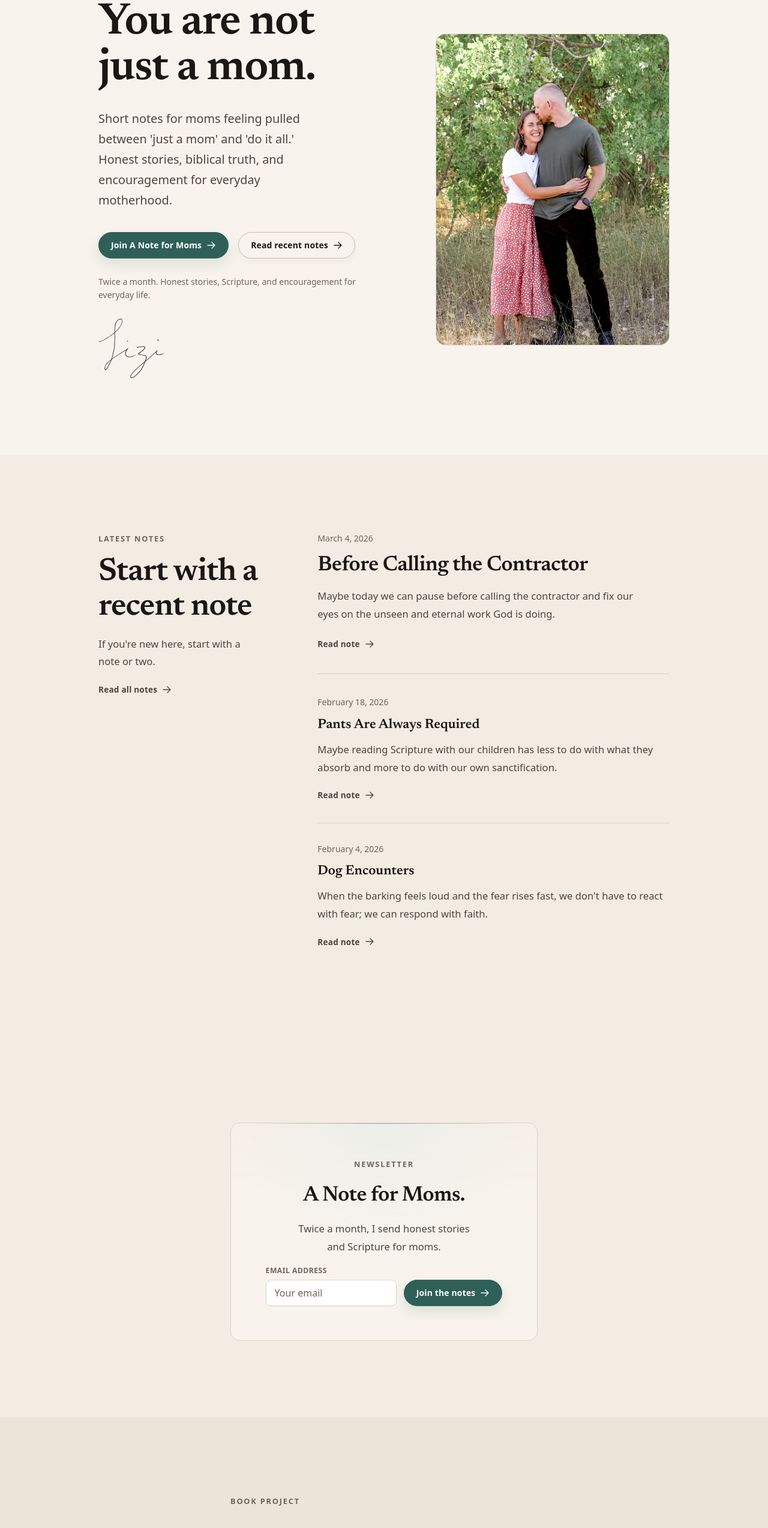
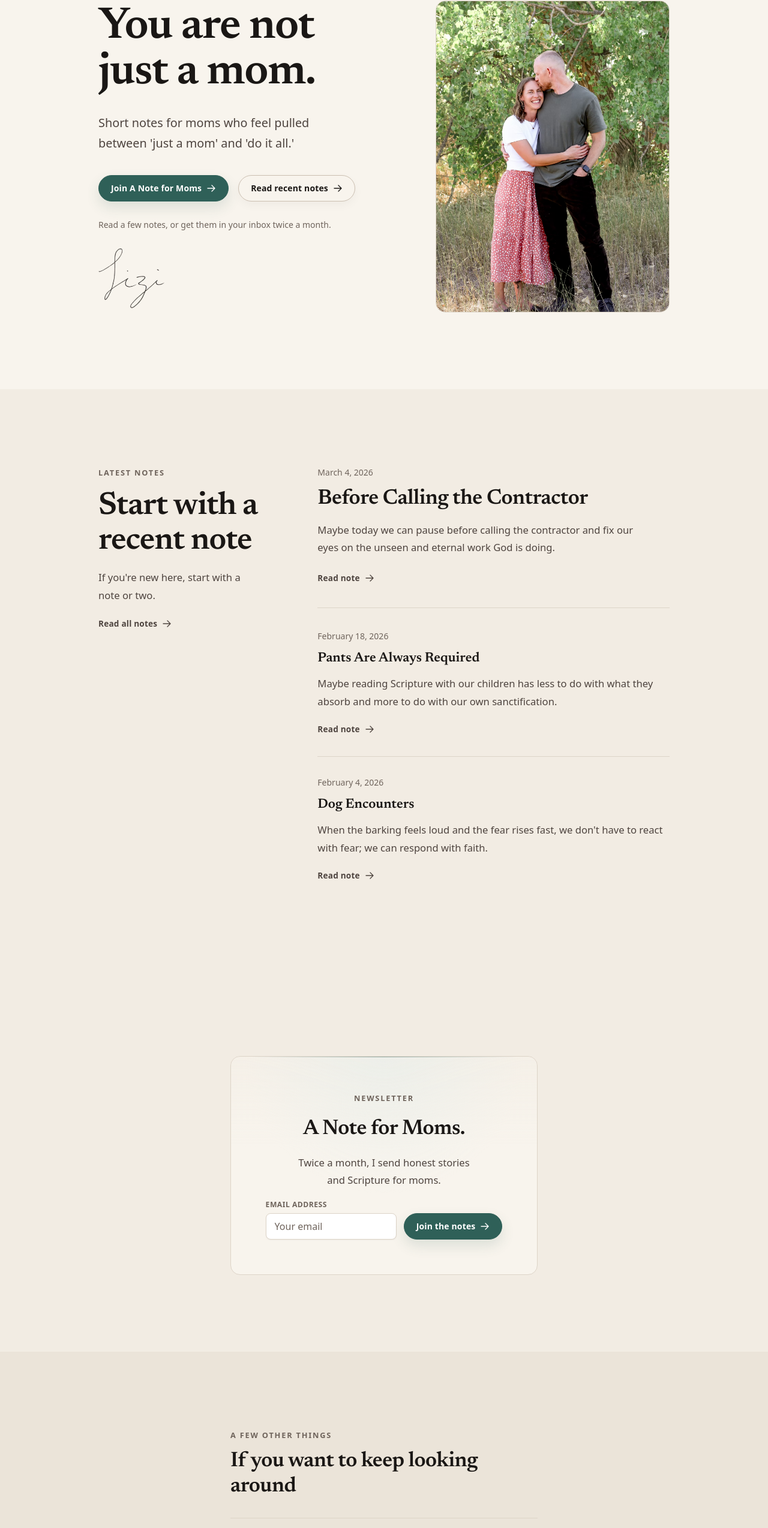
Before and after one commit to matsha05/justamom, a Next.js app: page / in a window 1280 px wide. Shown: the part 217-2765 px from the top of the page at 60% size. Built offline with nearby package versions, Linux system fonts and the light colour scheme; no server answers.

Commit message:
Refocus homepage around notes and newsletter

```diff
--- a/app/page.tsx
+++ b/app/page.tsx
@@ -112,75 +112,71 @@ export default function HomePage() {
         </div>
       </section>
 
-      <section id="work" className="section section-soft">
+      <section className="section section-soft">
         <div className="container-prose space-y-8">
-          <p className="text-label">{home.work.eyebrow}</p>
-          <h2 className="text-h1">{home.work.heading}</h2>
-          <div className="feature-quote">
-            <p className="text-body-lg text-[var(--color-ink)] leading-relaxed">
-              {home.work.excerpt}
+          <div className="space-y-3">
+            <p className="text-label">{home.more.eyebrow}</p>
+            <h2 className="text-h2">{home.more.heading}</h2>
+          </div>
+
+          <div className="divide-y divide-[var(--color-border)] border-y border-[var(--color-border)]">
+            <Link
+              href={home.work.cta.href}
+              className="group block py-6 md:flex md:items-start md:justify-between md:gap-8"
+            >
+              <div className="space-y-2">
+                <h3 className="text-h3">{home.work.heading}</h3>
+                <p className="text-body text-[var(--color-ink-soft)] max-w-[34ch]">
+                  {home.work.description}
                 </p>
               </div>
-          <Link className="link-arrow" href={home.work.cta.href}>
+              <span className="link-arrow mt-3 md:mt-1">
                 {home.work.cta.label}
                 <ArrowIcon />
+              </span>
             </Link>
-        </div>
-      </section>
 
-      <section id="speaking" className="section">
-        <div className="container">
-          <div className="section-split">
-            <div className="space-y-4">
-              <p className="text-label">{home.speaking.eyebrow}</p>
-              <h2 className="text-h1 max-w-[14ch]">{home.speaking.heading}</h2>
-              <p className="text-body text-[var(--color-ink-soft)] max-w-[30ch]">
-                {home.speaking.description}
-              </p>
             <TrackedLink
-                className="link-arrow"
               href={home.speaking.cta.href}
               eventName={home.speaking.cta.eventName}
               eventProperties={home.speaking.cta.eventProperties}
+              className="group block py-6 md:flex md:items-start md:justify-between md:gap-8"
             >
+              <div className="space-y-2">
+                <h3 className="text-h3">{home.speaking.heading}</h3>
+                <p className="text-body text-[var(--color-ink-soft)] max-w-[34ch]">
+                  {home.speaking.description}
+                </p>
+              </div>
+              <span className="link-arrow mt-3 md:mt-1">
                 {home.speaking.cta.label}
                 <ArrowIcon />
+              </span>
             </TrackedLink>
-            </div>
-            <div className="space-y-8">
-              {marketingContent.speaking.topics.items.map((topic) => (
-                <div
-                  key={topic.title}
-                  className="topic-card"
+
+            <Link
+              href="/contact"
+              className="group block py-6 md:flex md:items-start md:justify-between md:gap-8"
             >
-                  <h3 className="text-h3 mb-2">{topic.title}</h3>
-                  <p className="text-body">
-                    {topic.description}
+              <div className="space-y-2">
+                <h3 className="text-h3">{home.contact.heading}</h3>
+                <p className="text-body text-[var(--color-ink-soft)] max-w-[34ch]">
+                  {home.contact.description}
                 </p>
               </div>
-              ))}
+              <span className="link-arrow mt-3 md:mt-1">
+                Send a message
+                <ArrowIcon />
+              </span>
+            </Link>
           </div>
-          </div>
-        </div>
-      </section>
 
-      <section id="contact" className="section section-soft">
-        <div className="container-prose space-y-4">
-          <p className="text-label">{home.contact.eyebrow}</p>
-          <p className="text-body text-[var(--color-ink-soft)]">
-            {home.contact.description}
-          </p>
-          <div className="flex flex-wrap gap-4 pt-2">
           <a
             href={`mailto:${siteConfig.contact.email}`}
-              className="text-body-lg text-[var(--color-ink)] underline underline-offset-4"
+            className="inline-block text-body text-[var(--color-ink-soft)] underline underline-offset-4"
           >
             {siteConfig.contact.email}
           </a>
-            <Button asChild variant="outline" size="sm">
-              <Link href="/contact">Send a message</Link>
-            </Button>
-          </div>
         </div>
       </section>
     </>
--- a/content/site.ts
+++ b/content/site.ts
@@ -68,10 +68,10 @@ export const marketingContent = {
   },
   home: {
     hero: {
-      eyebrow: "For the days that feel holy and hard",
+      eyebrow: "",
       heading: "You are not just a mom.",
       description:
-        "Short notes for moms feeling pulled between 'just a mom' and 'do it all.' Honest stories, biblical truth, and encouragement for everyday motherhood.",
+        "Short notes for moms who feel pulled between 'just a mom' and 'do it all.'",
       primaryCta: {
         href: "#newsletter",
         label: "Join A Note for Moms",
@@ -84,13 +84,12 @@ export const marketingContent = {
         href: "/notes",
         label: "Read recent notes",
       } satisfies ContentActionLink,
-      trust: "Twice a month. Honest stories, Scripture, and encouragement for everyday life.",
+      trust: "Read a few notes, or get them in your inbox twice a month.",
     },
     work: {
-      eyebrow: "Book Project",
       heading: "The project taking shape behind the notes",
-      excerpt:
-        "Just a mom. It's wild how a three-word sentence can feel both true and entirely wrong at the same time. How it can shrink something as monumental as raising a human into something that feels small and slightly apologetic. As if caring for an image-bearer of God is somehow insignificant unless you add a title or a paycheck or something more 'productive' to go with it.",
+      description:
+        "A simple look at the manuscript and the ideas behind it.",
       cta: {
         href: "/work",
         label: "Read about the project",
@@ -107,10 +106,9 @@ export const marketingContent = {
       } satisfies ContentActionLink,
     },
     speaking: {
-      eyebrow: "Speaking",
-      heading: "Need a speaker for your women's gathering?",
+      heading: "Speaking for women's gatherings",
       description:
-        "I speak to women's gatherings about identity, motherhood, and following Jesus in everyday life.",
+        "Topics, host details, and a simple way to reach out.",
       cta: {
         href: "/speaking",
         label: "See speaking topics",
@@ -121,9 +119,12 @@ export const marketingContent = {
       } satisfies ContentActionLink,
     },
     contact: {
-      eyebrow: "Contact",
-      description:
-        "For literary, editorial, or speaking inquiries, email directly:",
+      heading: "Get in touch",
+      description: "For literary, editorial, or speaking inquiries.",
+    },
+    more: {
+      eyebrow: "A few other things",
+      heading: "If you want to keep looking around",
     },
   },
   about: {
```
Lines whose indentation alone changed are shown as unchanged.
